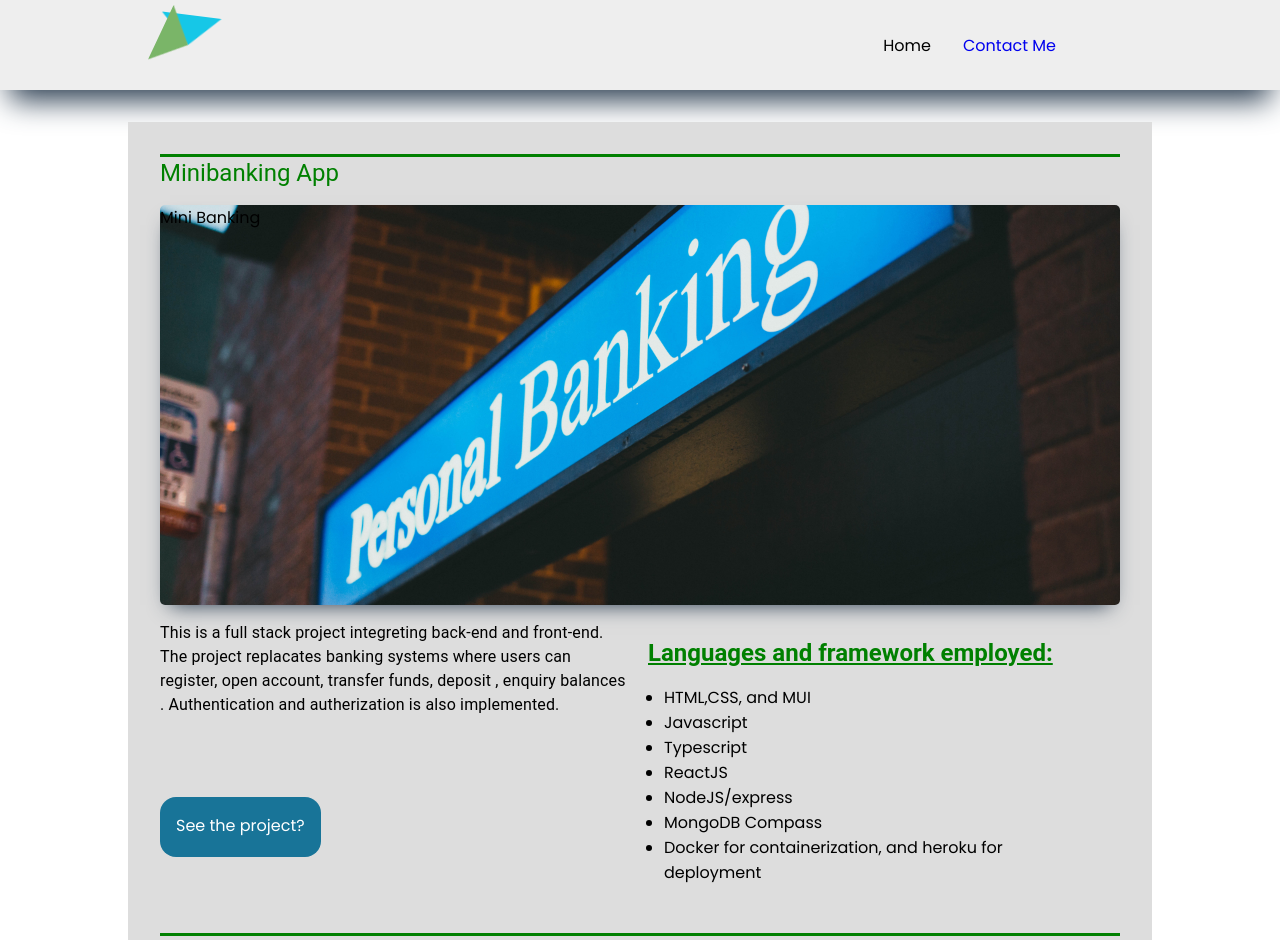
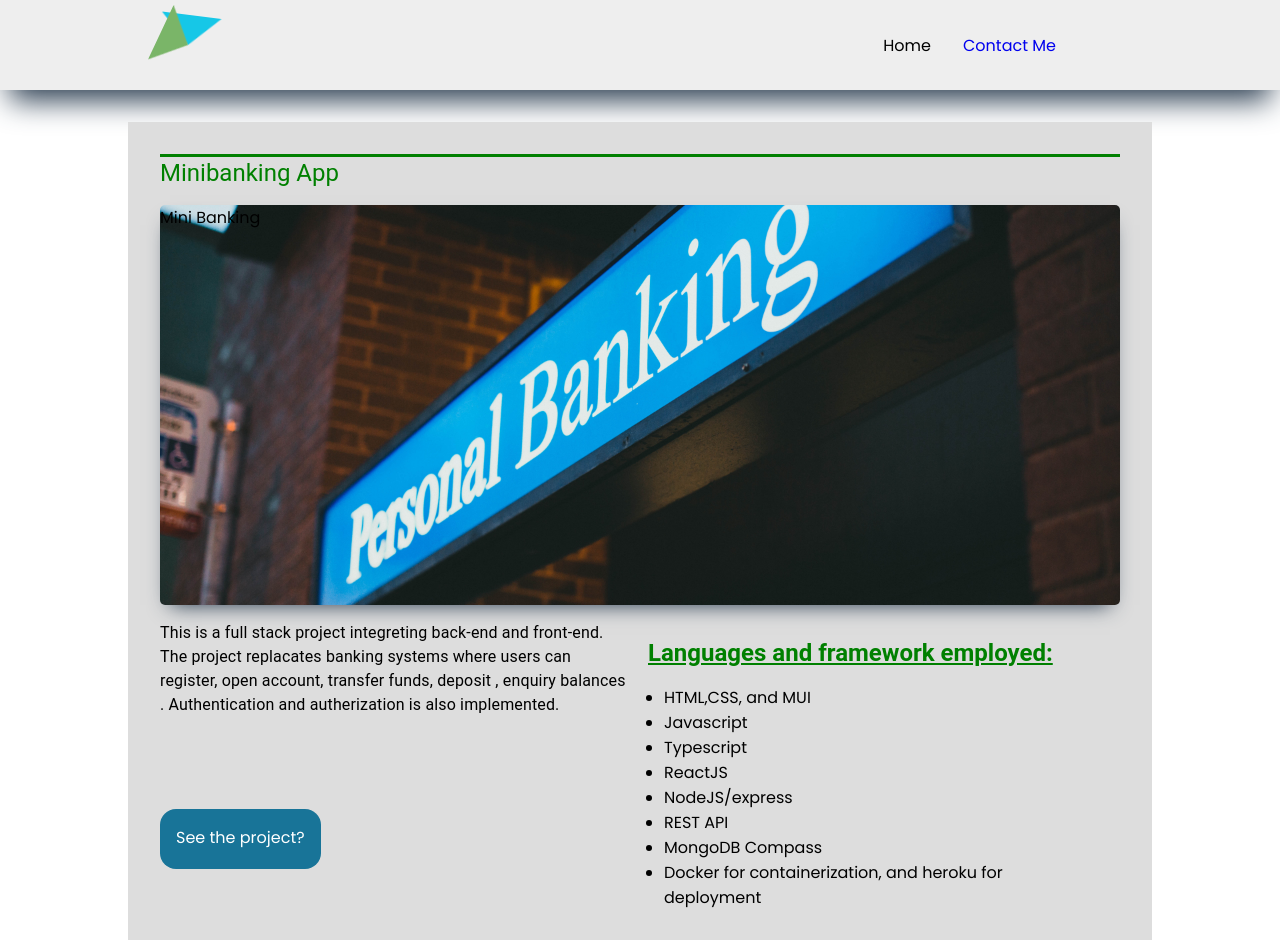
Before and after one commit to Gesifeta/portfolio, a React (Create React App) app: page / in a window 1280 px wide. Shown: the top 940 px of the page. Built offline with nearby package versions, Linux system fonts and the light colour scheme.

Commit message:
REST API added

```diff
--- a/src/components/portfolio.js
+++ b/src/components/portfolio.js
@@ -75,6 +75,7 @@ function Portfolio() {
                 <li>Typescript</li>
                 <li>ReactJS</li>
                 <li>NodeJS/express</li>
+                <li>REST API</li>
                 <li>MongoDB Compass</li>
                 <li>Docker for containerization, and heroku for deployment</li>
               </ul>
```
